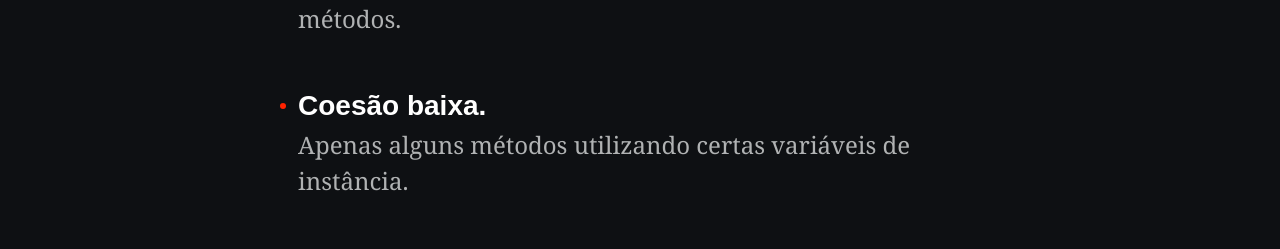
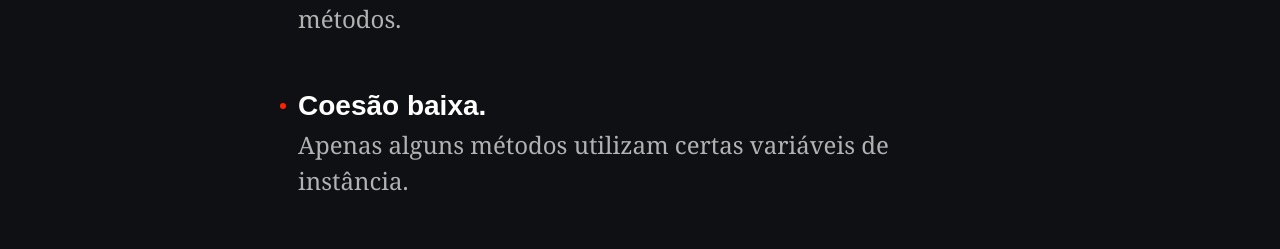
Before and after one commit to GabriellBarbosa/React-Course-Page, a React (Vite) app: page /slide/codigo-limpo/0503-coesao in a window 1280 px wide. Shown: the part 1990-2239 px from the top of the page. Built offline with nearby package versions, Linux system fonts and the light colour scheme.

Commit message:
portuguese error

```diff
--- a/src/pages/Slide/CleanCode/0503/index.tsx
+++ b/src/pages/Slide/CleanCode/0503/index.tsx
@@ -56,7 +56,7 @@ function _0503() {
                         </li>
                         <li>
                             <span className={`${styles.listItemTitle} ${styles.lowCohesion}`}>Coesão baixa.</span>
-                            <span className={styles.itemListDescription}>Apenas alguns métodos utilizando certas variáveis de instância.</span>
+                            <span className={styles.itemListDescription}>Apenas alguns métodos utilizam certas variáveis de instância.</span>
                         </li>
                     </ul>
                 </div>
```
